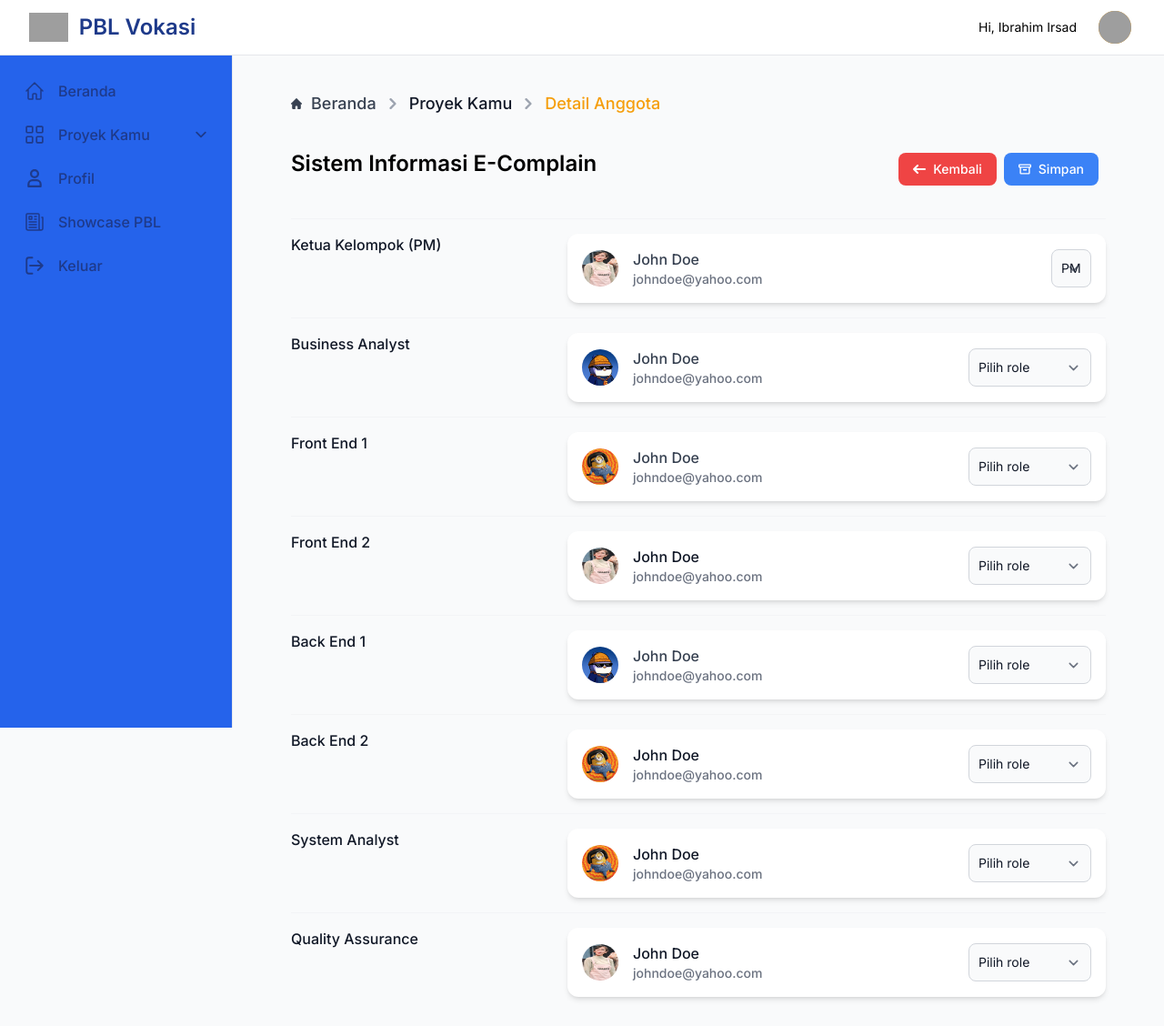
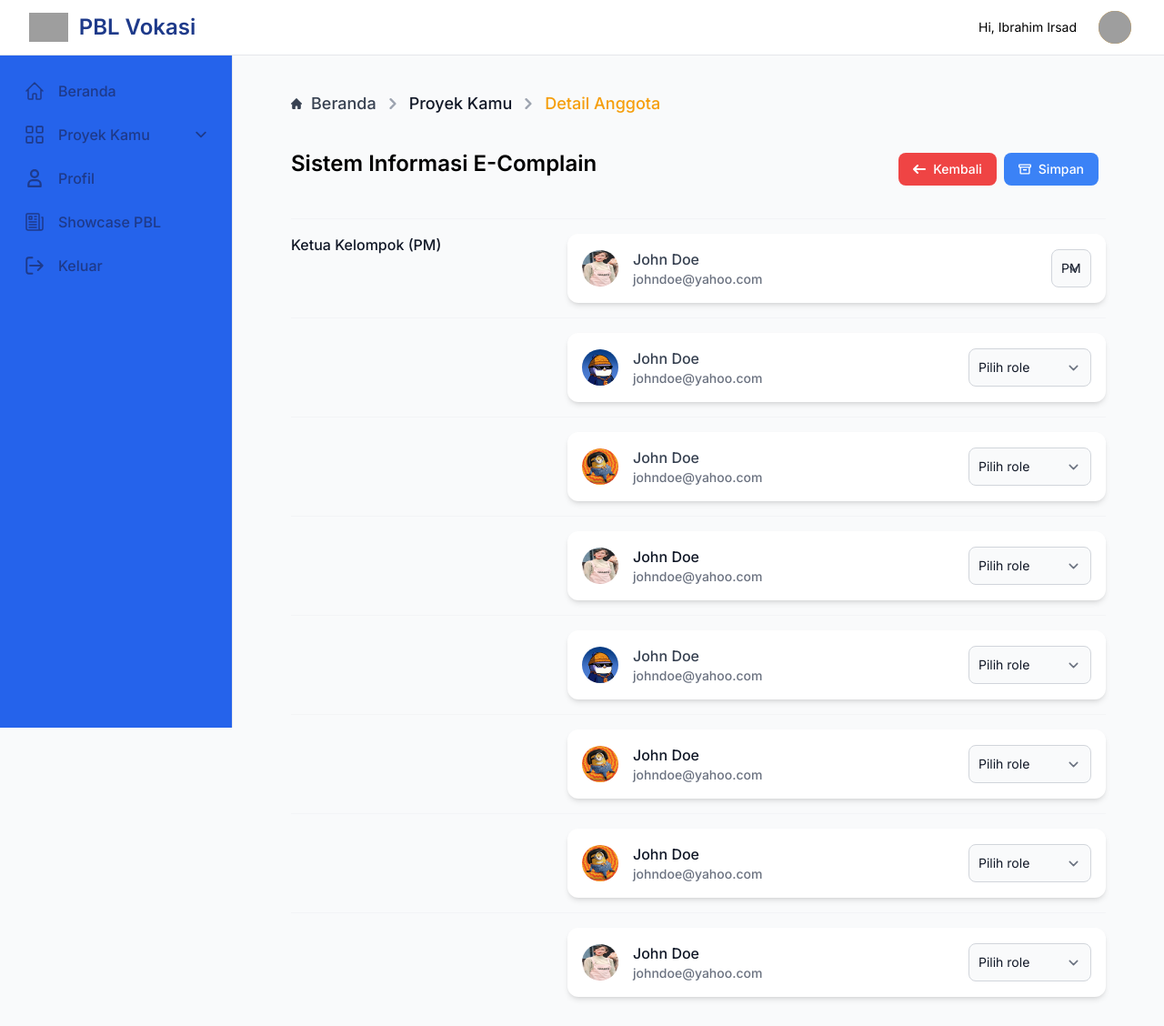
Before and after one commit to lubabulmmm/pbl, a PHP site: page /dosen/details-anggota.php in a window 1280 px wide. Shown: the whole page at 91% size. Run offline with PHP 8.4, Linux system fonts and the light colour scheme; some libraries are stand-ins or nearby versions; grey boxes are pictures that could not be loaded.

Commit message:
fixing list groups

```diff
--- a/dosen/details-anggota.php
+++ b/dosen/details-anggota.php
@@ -8,7 +8,7 @@
   <link rel="icon" type="image/png" sizes="32x32" href="../assets/img/favicon/favicon-32x32.png">
   <link rel="icon" type="image/png" sizes="16x16" href="../assets/img/favicon/favicon-16x16.png">
   <link rel="manifest" href="/site.webmanifest">
-  <title>Detail Proyek | PBL Vokasi</title>
+  <title>Detail Kelompok | PBL Vokasi</title>
   <?php include("../includes/head.php") ?>
 </head>
 <body class="bg-gray-50">
@@ -100,7 +100,7 @@
                   </dd>
                 </div>
                 <div class="px-4 py-4 sm:grid sm:grid-cols-3 sm:gap-4 sm:px-0">
-                  <dt class="text-md font-medium leading-6 text-gray-900">Business Analyst</dt>
+                  <dt class="text-md font-medium leading-6 text-gray-900"></dt>
                   <dd class="mt-1 text-md leading-6 text-gray-700 sm:col-span-2 sm:mt-0">
                     <div class="w-full">
                       <!-- Start coding here -->
@@ -126,7 +126,7 @@
                   </dd>
                 </div>
                 <div class="px-4 py-4 sm:grid sm:grid-cols-3 sm:gap-4 sm:px-0">
-                  <dt class="text-md font-medium leading-6 text-gray-900">Front End 1</dt>
+                  <dt class="text-md font-medium leading-6 text-gray-900"></dt>
                   <dd class="mt-1 text-md leading-6 text-gray-700 sm:col-span-2 sm:mt-0">
                     <div class="w-full">
                       <!-- Start coding here -->
@@ -152,7 +152,7 @@
                   </dd>
                 </div>
                 <div class="px-4 py-4 sm:grid sm:grid-cols-3 sm:gap-4 sm:px-0">
-                  <dt class="text-md font-medium leading-6 text-gray-900">Front End 2</dt>
+                  <dt class="text-md font-medium leading-6 text-gray-900"></dt>
                   <dd class="mt-2 text-md text-gray-900 sm:col-span-2 sm:mt-0">
                     <div class="w-full">
                       <!-- Start coding here -->
@@ -178,7 +178,7 @@
                   </dd>
                 </div>
                 <div class="px-4 py-4 sm:grid sm:grid-cols-3 sm:gap-4 sm:px-0">
-                  <dt class="text-md font-medium leading-6 text-gray-900">Back End 1</dt>
+                  <dt class="text-md font-medium leading-6 text-gray-900"></dt>
                   <dd class="mt-1 text-md leading-6 text-gray-700 sm:col-span-2 sm:mt-0">
                     <div class="w-full">
                       <!-- Start coding here -->
@@ -204,7 +204,7 @@
                   </dd>
                 </div>
                 <div class="px-4 py-4 sm:grid sm:grid-cols-3 sm:gap-4 sm:px-0">
-                  <dt class="text-md font-medium leading-6 text-gray-900">Back End 2</dt>
+                  <dt class="text-md font-medium leading-6 text-gray-900"></dt>
                   <dd class="mt-2 text-md text-gray-900 sm:col-span-2 sm:mt-0">
                     <div class="w-full">
                       <!-- Start coding here -->
@@ -230,7 +230,7 @@
                   </dd>
                 </div>
                 <div class="px-4 py-4 sm:grid sm:grid-cols-3 sm:gap-4 sm:px-0">
-                  <dt class="text-md font-medium leading-6 text-gray-900">System Analyst</dt>
+                  <dt class="text-md font-medium leading-6 text-gray-900"></dt>
                   <dd class="mt-2 text-md text-gray-900 sm:col-span-2 sm:mt-0">
                     <div class="w-full">
                       <!-- Start coding here -->
@@ -256,7 +256,7 @@
                   </dd>
                 </div>
                 <div class="px-4 py-4 sm:grid sm:grid-cols-3 sm:gap-4 sm:px-0">
-                  <dt class="text-md font-medium leading-6 text-gray-900">Quality Assurance</dt>
+                  <dt class="text-md font-medium leading-6 text-gray-900"></dt>
                   <dd class="mt-2 text-md text-gray-900 sm:col-span-2 sm:mt-0">
                     <div class="w-full">
                       <!-- Start coding here -->
```
